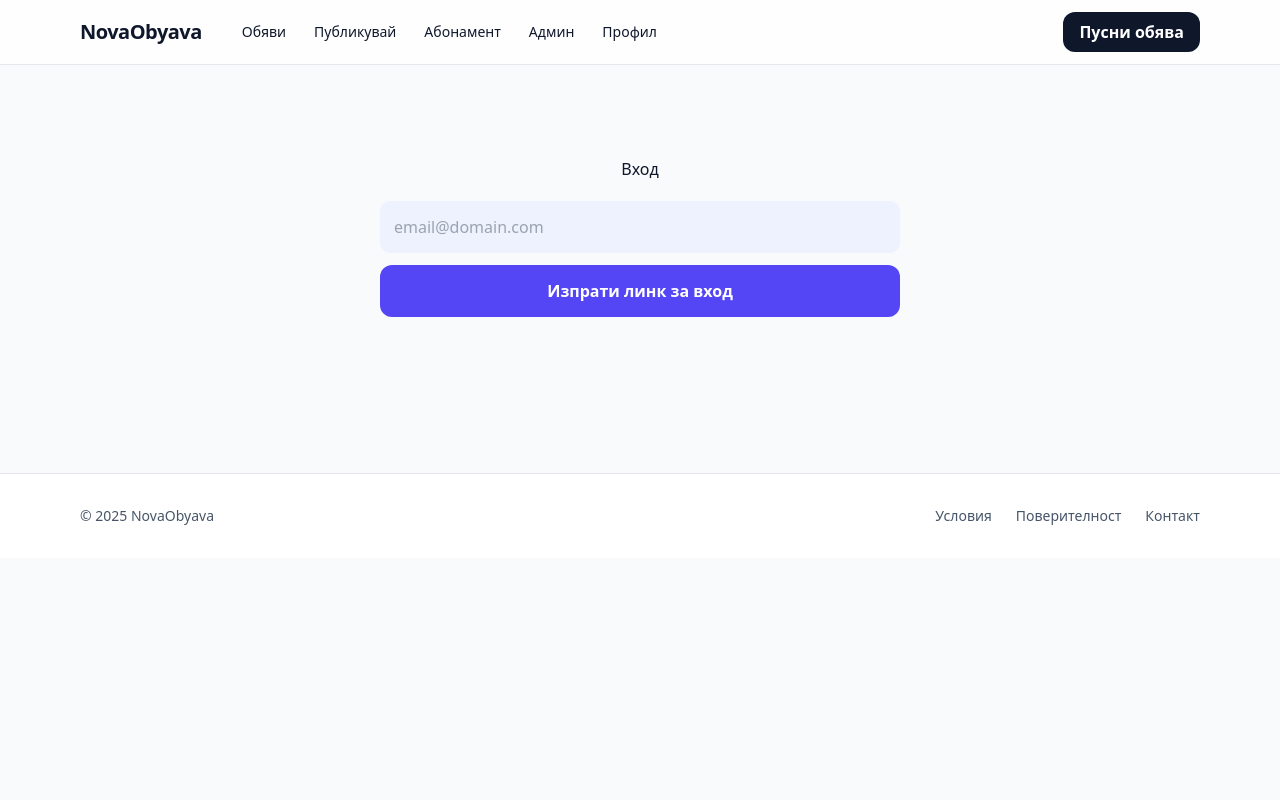
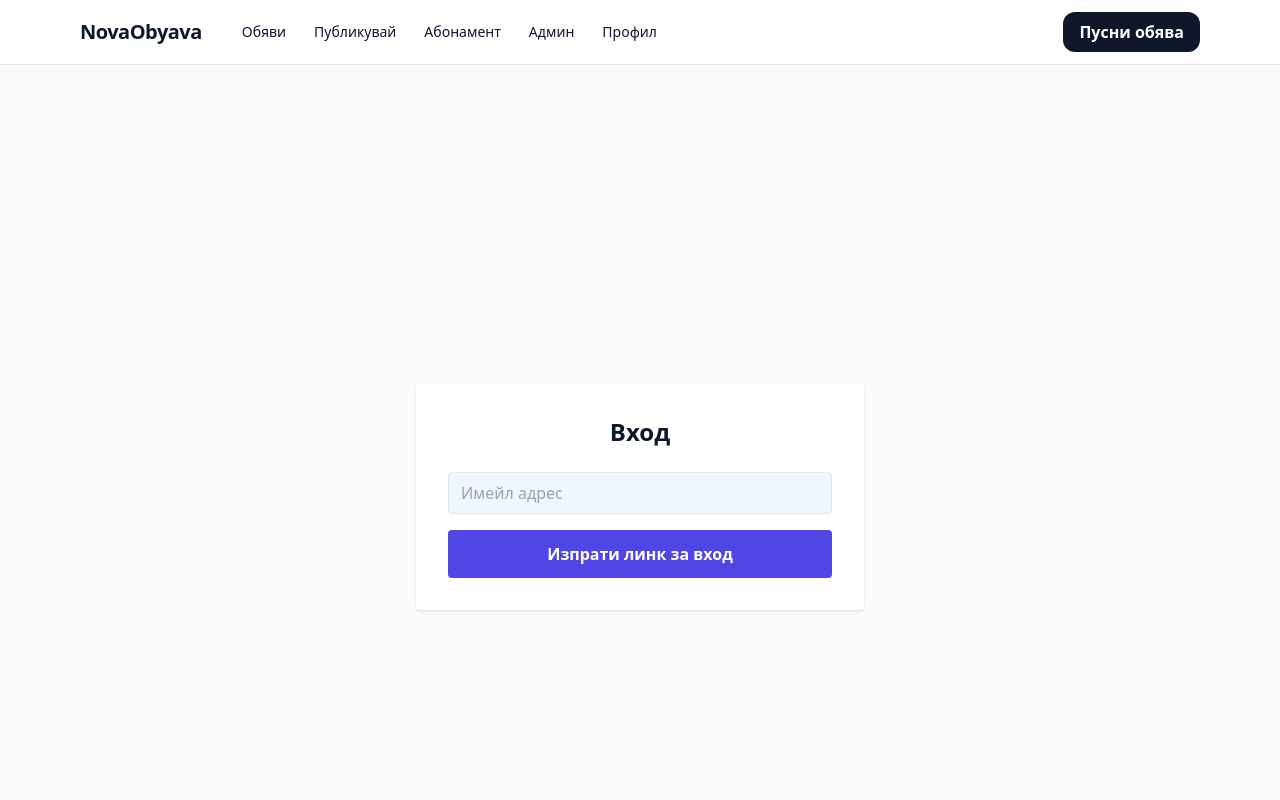
Before and after one commit to Love4e/newobqva, a Next.js app: page /login in a window 1280 px wide. Shown: the top 800 px of the page. Built offline with nearby package versions, Linux system fonts and the light colour scheme.

Commit message:
Update page.tsx

```diff
--- a/app/login/page.tsx
+++ b/app/login/page.tsx
@@ -1,71 +1,65 @@
-// app/login/page.tsx
 "use client";
 
 import { useState } from "react";
 
 export default function LoginPage() {
   const [email, setEmail] = useState("");
+  const [message, setMessage] = useState<string | null>(null);
+  const [error, setError] = useState<string | null>(null);
   const [loading, setLoading] = useState(false);
-  const [msg, setMsg] = useState<string | null>(null);
 
-  async function handleSubmit(e: React.FormEvent) {
+  const sendMagicLink = async (e: React.FormEvent) => {
     e.preventDefault();
     setLoading(true);
-    setMsg(null);
+    setMessage(null);
+    setError(null);
 
     try {
-      const res = await fetch("/api/auth/magic", {   // ⬅⬅ ВАЖНО: има /api/
+      const res = await fetch("/api/magic", {
         method: "POST",
         headers: { "Content-Type": "application/json" },
         body: JSON.stringify({ email }),
       });
 
-      const ct = res.headers.get("content-type") || "";
-      let data: any = null;
-      if (ct.includes("application/json")) data = await res.json().catch(() => null);
-      else {
-        const text = await res.text().catch(() => "");
-        data = text ? { message: text } : null;
+      const data = await res.json().catch(() => ({}));
+
+      if (!res.ok) {
+        throw new Error(data?.error || `HTTP ${res.status}`);
       }
 
-      if (!res.ok) {
-        const err = (data && (data.error || data.message)) || `HTTP ${res.status}`;
-        setMsg("Грешка: " + err);
-      } else {
-        setMsg("Изпратихме линк за вход на " + email);
-      }
+      setMessage("Изпратихме линк за вход на имейла ти.");
     } catch (err: any) {
-      setMsg("Fetch грешка: " + (err?.message || "неизвестна"));
+      setError(`Грешка: ${err.message}`);
     } finally {
       setLoading(false);
     }
-  }
+  };
 
   return (
-    <main style={{ maxWidth: 520, margin: "60px auto", textAlign: "center" }}>
-      <h1 style={{ marginBottom: 20 }}>Вход</h1>
-      <form onSubmit={handleSubmit}>
+    <div className="flex min-h-screen items-center justify-center bg-gray-50">
+      <div className="w-full max-w-md bg-white shadow rounded p-8">
+        <h1 className="text-2xl font-bold text-center mb-6">Вход</h1>
+        <form onSubmit={sendMagicLink} className="space-y-4">
           <input
             type="email"
             required
-          placeholder="email@domain.com"
             value={email}
             onChange={(e) => setEmail(e.target.value)}
-          style={{ width: "100%", padding: 14, borderRadius: 10, marginBottom: 12, background: "#eef2ff" }}
+            placeholder="Имейл адрес"
+            className="w-full rounded border px-3 py-2 focus:outline-none focus:ring-2 focus:ring-indigo-500 bg-blue-50"
           />
           <button
             type="submit"
             disabled={loading}
-          style={{ width: "100%", padding: 14, borderRadius: 12, background: "#5446f5", color: "#fff", fontWeight: 700 }}
+            className="w-full py-3 rounded bg-indigo-600 text-white font-semibold hover:bg-indigo-700 disabled:opacity-50"
           >
-          {loading ? "Изпращаме..." : "Изпрати линк за вход"}
+            {loading ? "Изпращане..." : "Изпрати линк за вход"}
           </button>
         </form>
-      {msg && (
-        <p style={{ marginTop: 14, color: msg.startsWith("Грешка") ? "#b91c1c" : "#111827" }}>
-          {msg}
-        </p>
-      )}
-    </main>
+
+        {message && <p className="mt-4 text-green-600 text-center">{message}</p>}
+        {error && <p className="mt-4 text-red-600 text-center">{error}</p>}
+      </div>
+    </div>
   );
 }
```
Lines whose indentation alone changed are shown as unchanged.
